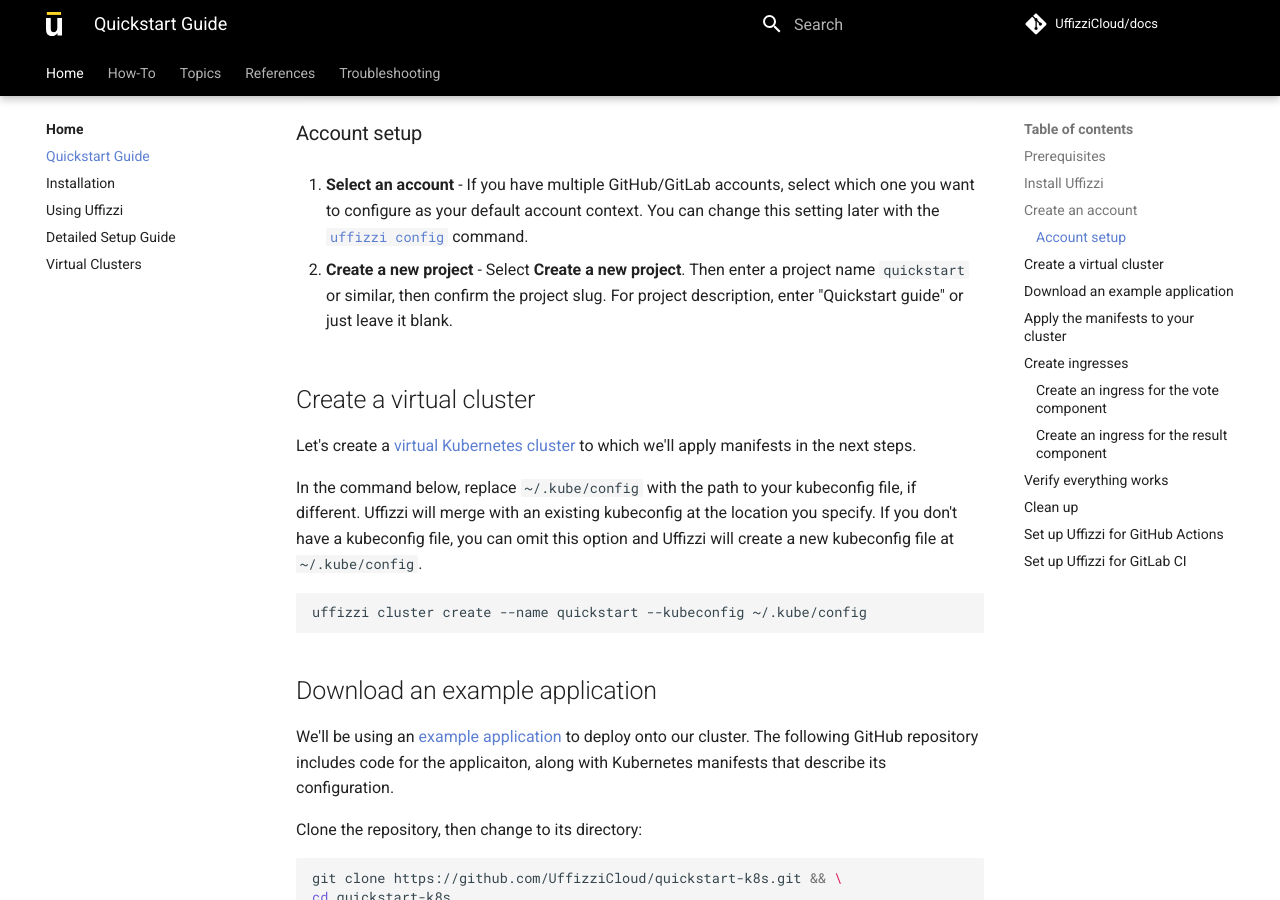
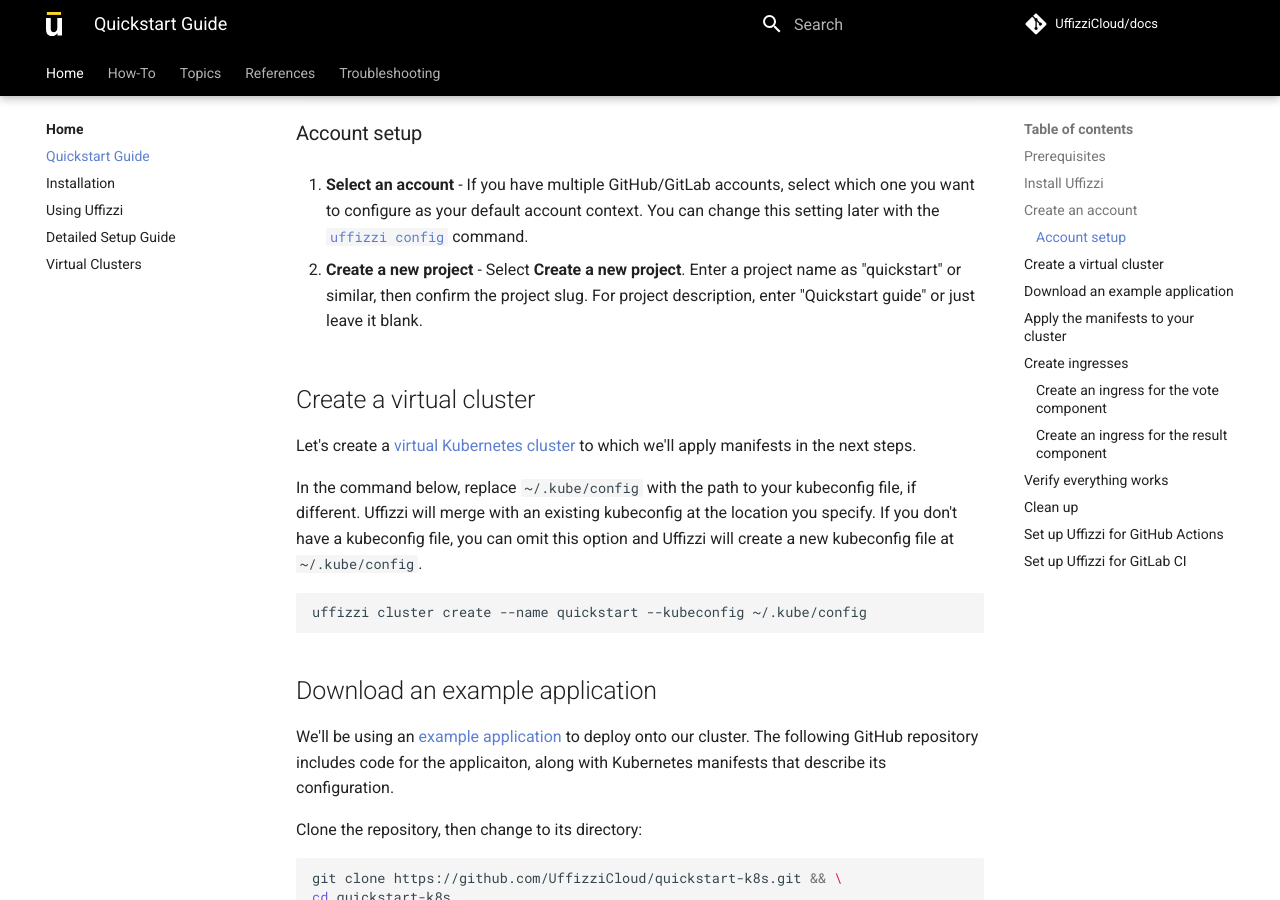
Before and after one commit to UffizziCloud/docs, an MkDocs documentation site: the page built from docs/quickstart.md, in a window 1280 px wide and 900 px high, scrolled down 924 px. Built offline with MkDocs 1.6.1 and Material for MkDocs 9.7.7, drawn with Linux system fonts in a browser that asks for light colours; comment, search, counter and statistics services are not loaded.

Commit message:
fixed wording

```diff
--- a/docs/quickstart.md
+++ b/docs/quickstart.md
@@ -32,7 +32,7 @@
 
 1. **Select an account** - If you have multiple GitHub/GitLab accounts, select which one you want to configure as your default account context. You can change this setting later with the [`uffizzi config`](references/cli.md#config) command.
 
-2. **Create a new project** - Select **Create a new project**. Then enter a project name `quickstart` or similar, then confirm the project slug. For project description, enter "Quickstart guide" or just leave it blank.
+2. **Create a new project** - Select **Create a new project**. Enter a project name as "quickstart" or similar, then confirm the project slug. For project description, enter "Quickstart guide" or just leave it blank.
 
 ## Create a virtual cluster
 
```
